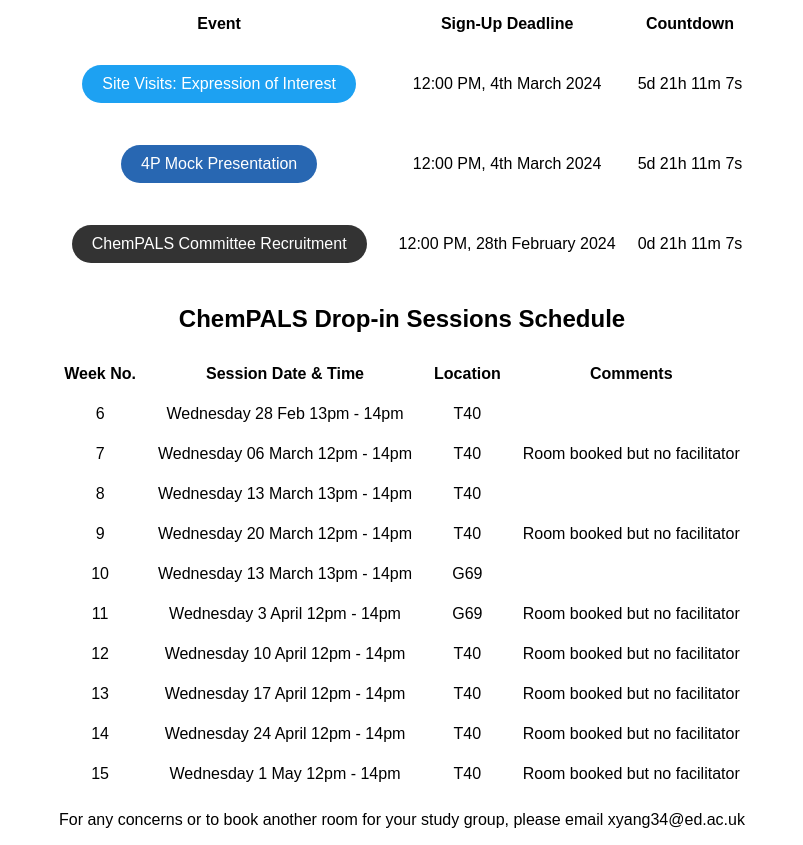
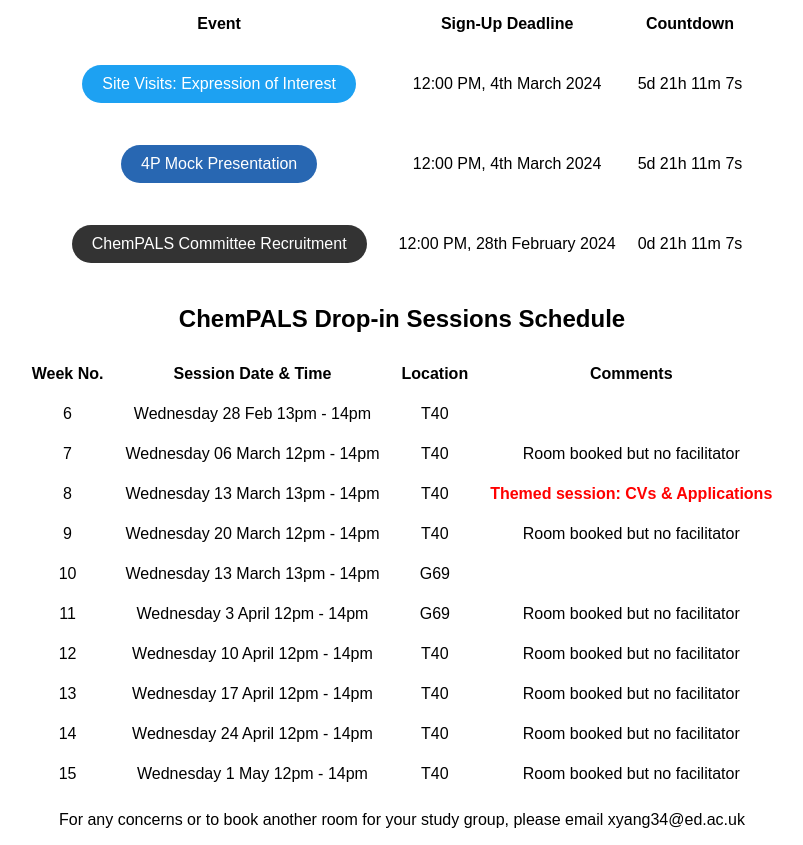
Before and after one commit to ChemPALS/ChemPALS.github.io, a plain HTML site: page index.html in a window 1280 px wide. Shown: the part 634-1479 px from the top of the page, without its empty margins (238-1041 px from the left). Drawn offline with Linux system fonts and the light colour scheme.

Commit message:
Adding a description for the 13 March session

```diff
--- a/index.html
+++ b/index.html
@@ -143,7 +143,7 @@
             <td>8</td>
             <td>Wednesday 13 March 13pm - 14pm</td>
             <td>T40</td>
-            <td></td>
+            <td style="font-weight: bold; color: red;">Themed session: CVs & Applications</td>
         </tr>
         <tr>
             <td>9</td>
```
